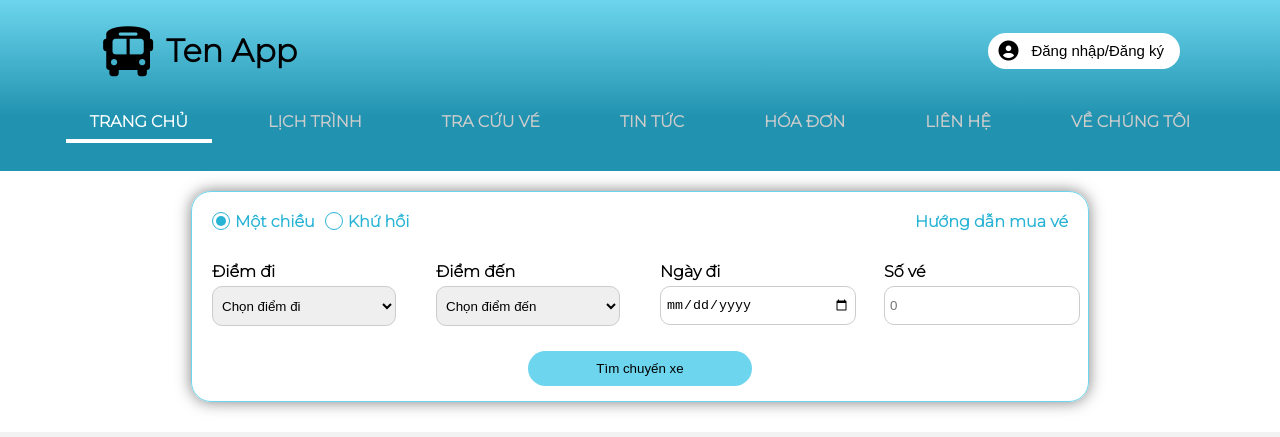
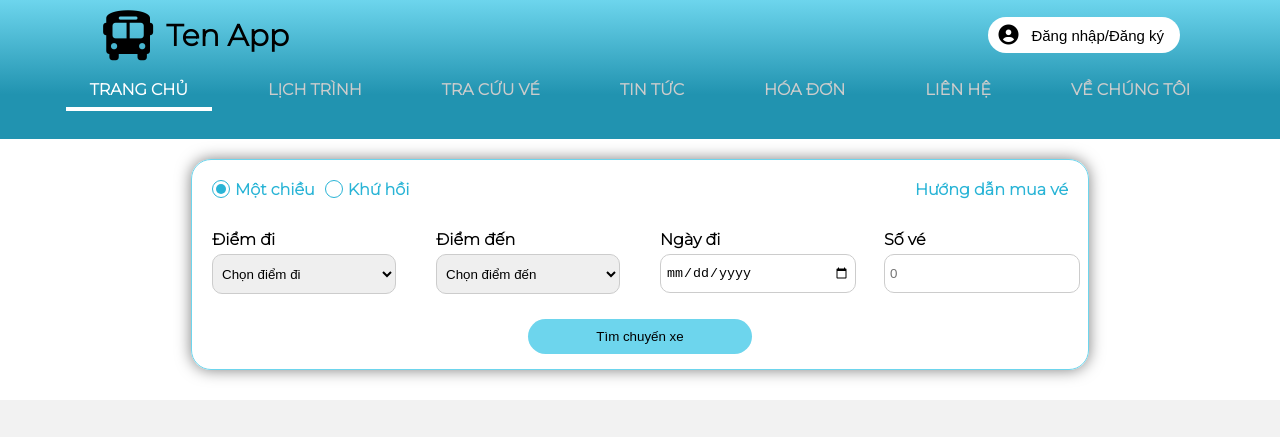
Before and after one commit to UIT21522183/IS220-Project, a plain HTML site: page Page/HomePage/HomePage.html in a window 1280 px wide. Shown: the top 437 px of the page. Drawn offline with nearby package versions, Linux system fonts and the light colour scheme.

Commit message:
sửa tí

```diff
--- a/Page/HomePage/HomePage.css
+++ b/Page/HomePage/HomePage.css
@@ -14,7 +14,15 @@ header {
     display: flex;
     flex-direction: column;
 }
-
+.appName{
+    padding-left: 10px;
+    text-decoration: none;
+    font-weight: bold;
+    font-size: 30px;
+    color: black;
+}
+.appName:hover{
+}
 .SignInUp {
     border-radius: 20px;
     background-color: white;
--- a/Page/HomePage/HomePage.html
+++ b/Page/HomePage/HomePage.html
@@ -40,7 +40,7 @@
         <div style="display: flex; align-items: center; justify-content: space-between; margin: 10px 100px;">
             <div style="display: flex; align-items: center;">
                 <span class="fa-solid fa-bus appLogo" style="color: black; font-size: 50px;"></span>
-                <h1 style="padding-left: 10px;">Ten App</h1>
+                <a class="appName" href="/Page/schedule.html">Ten App</a>
             </div>
             <div class="SignInUp">
                 <i class="fa-solid fa-circle-user"></i>
@@ -264,8 +264,7 @@
     <div class="footer">
         <div class="leftContainer">
             <div class="h4">TRUNG TÂM TỔNG ĐÀI & CSKH</div>
-            <div style="color: #29b4d6; margin-top: 1px; font-size: large; font-weight: bold; margin-bottom: 20px;">1900
-                9067</div>
+            <div style="color: #29b4d6; margin-top: 1px; font-size: large; font-weight: bold; margin-bottom: 20px;">1900 9067</div>
             <div class="h4">CÔNG TY CỔ PHẦN XE KHÁCH PHƯƠNG TRANG - FUTA BUS LINES</div>
             <div class="h5">Địa chỉ: <span class="black">Số 01 Tô Hiến Thành, Phường 3, Thành phố Đà Lạt, Tỉnh Lâm Đồng,
                     Việt Nam.</span></div>
```
